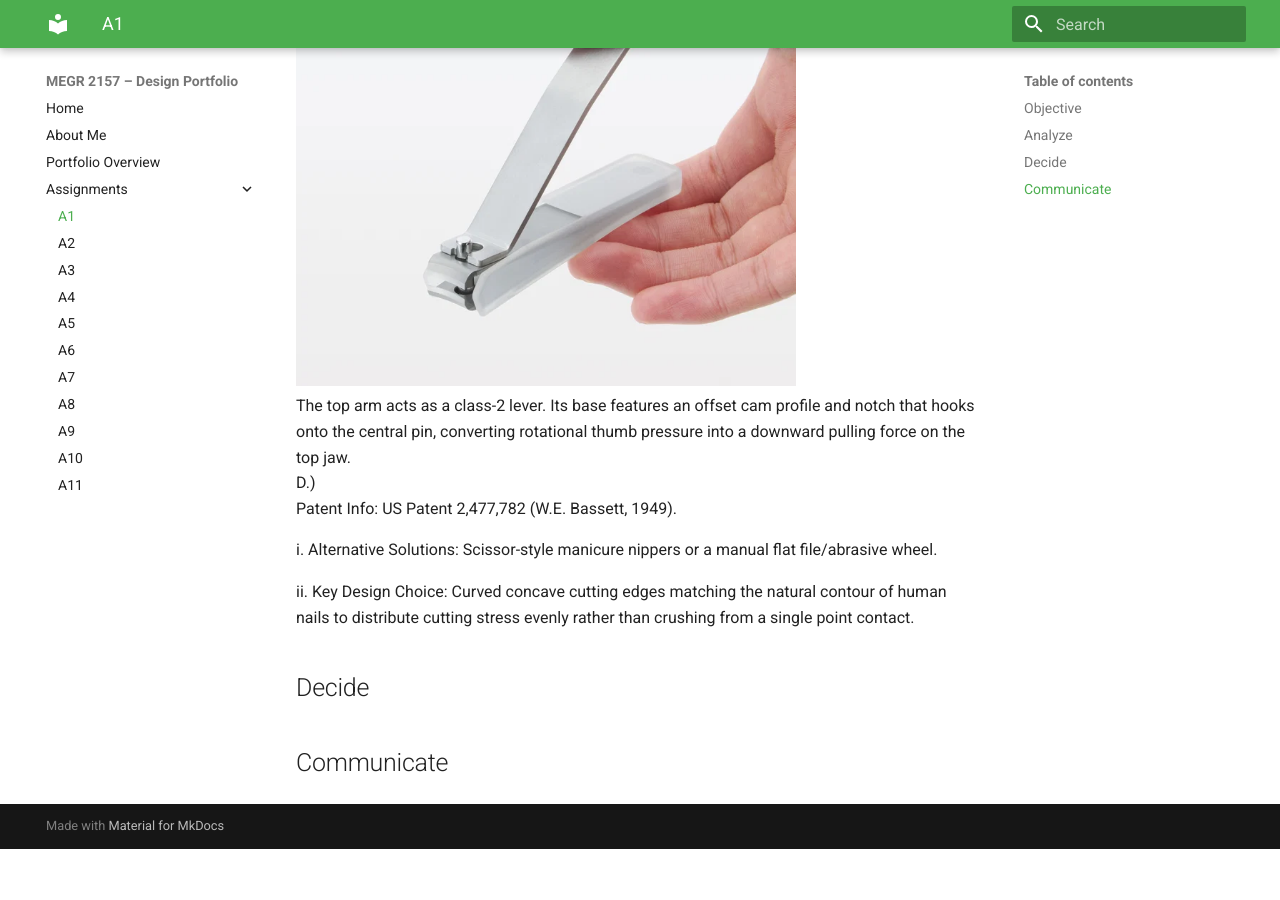
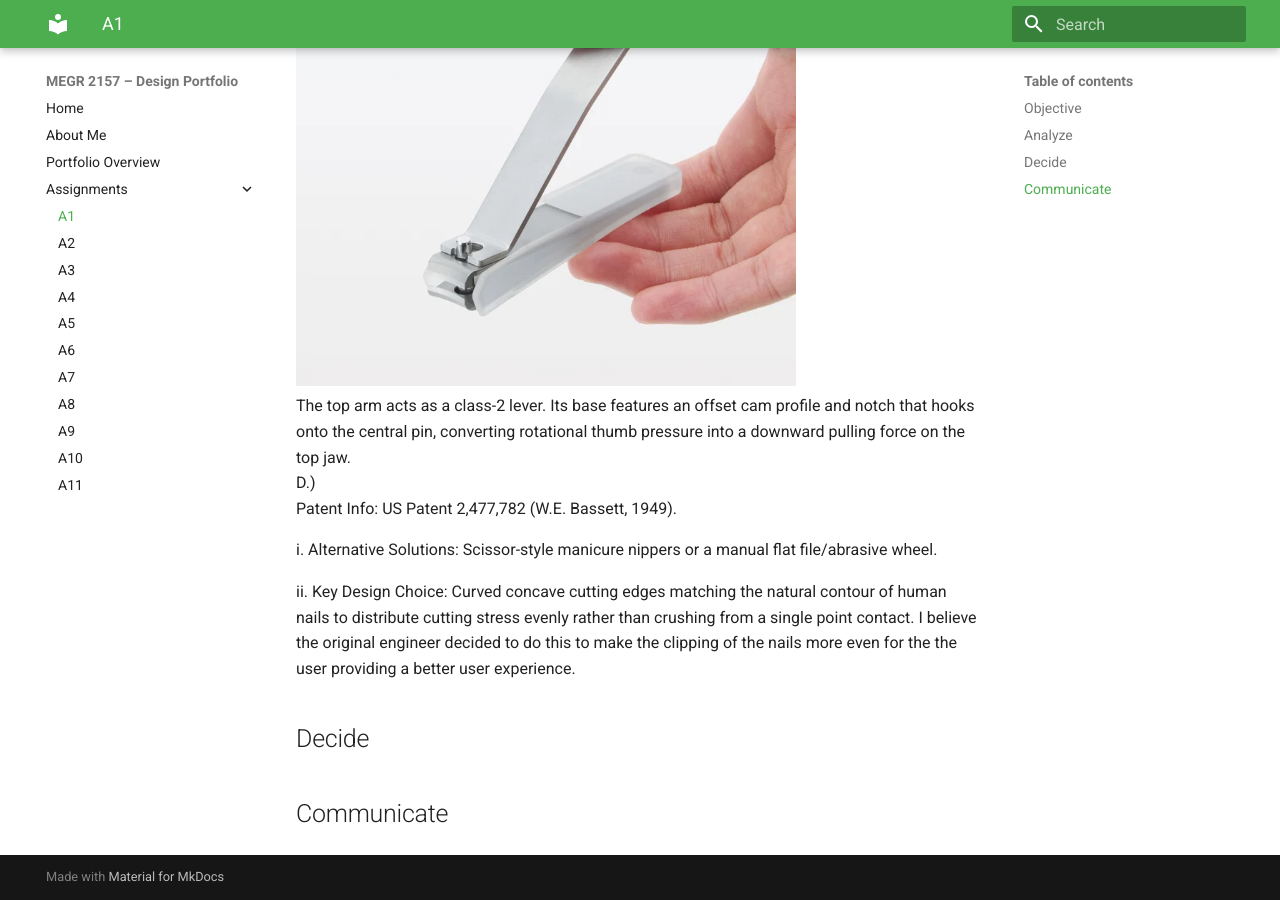
Before and after one commit to AtibaJ/megr2157-portfolio, an MkDocs documentation site: the page built from docs/assignments/A01/index.md, in a window 1280 px wide and 900 px high, scrolled down 1821 px. Built offline with MkDocs 1.6.1 and Material for MkDocs 9.7.7, drawn with Linux system fonts in a browser that asks for light colours; before the commit the page ends 2670 px from its top, so only the background shows below that.

Commit message:
Update index.md

```diff
--- a/docs/assignments/A01/index.md
+++ b/docs/assignments/A01/index.md
@@ -43,7 +43,7 @@ Task B.)
 
 i. Alternative Solutions: Scissor-style manicure nippers or a manual flat file/abrasive wheel.
 
-ii. Key Design Choice: Curved concave cutting edges matching the natural contour of human nails to distribute cutting stress evenly rather than crushing from a single point contact.
+ii. Key Design Choice: Curved concave cutting edges matching the natural contour of human nails to distribute cutting stress evenly rather than crushing from a single point contact. I believe the original engineer decided to do this to make the clipping of the nails more even for the the user providing a better user experience.
 
 
 
```
